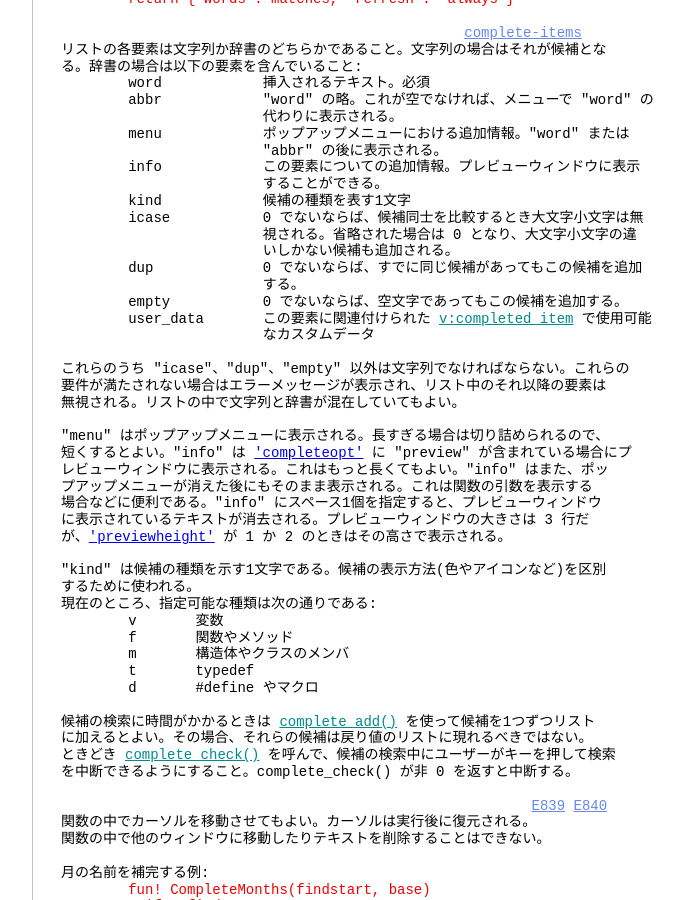
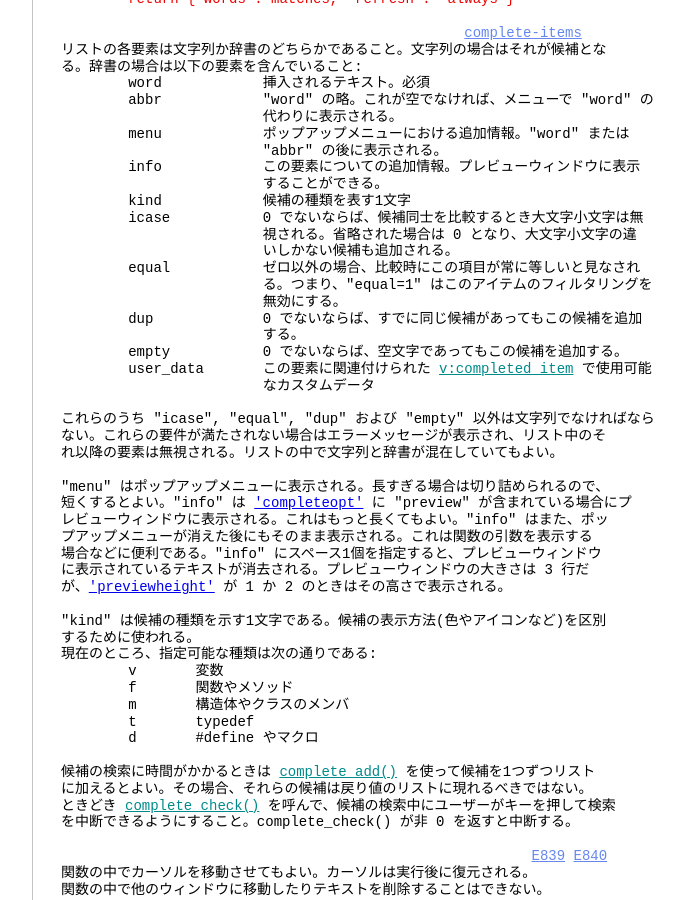
Before and after one commit to vim-jp/vimdoc-ja, a Jekyll site: the page built from insert.html, in a window 1280 px wide and 900 px high, scrolled down 17475 px. Shown: the whole window, without its empty margins (340-1024 px from the left). Built offline with Jekyll 4.4.1, drawn with Linux system fonts in a browser that asks for light colours; nearby versions of some CDN libraries; comment, search, counter and statistics services are not loaded; some of the changed text lies outside the part shown.

Commit message:
Generated by Travis JOB 1971.1
https://travis-ci.org/vim-jp/vimdoc-ja-working/builds/518077540

```diff
--- a/insert.html
+++ b/insert.html
@@ -3,7 +3,7 @@ layout: vimdoc
 helpname: 'insert'
 ---
 <div id='vimCodeElement'>
-<a class="Constant" href="insert.html" name="insert.txt">insert.txt</a>&nbsp;&nbsp;&nbsp;&nbsp;For&nbsp;<span class="Identifier">Vim バージョン 8.1.</span>&nbsp;&nbsp;Last change: 2019 Mar 26<br>
+<a class="Constant" href="insert.html" name="insert.txt">insert.txt</a>&nbsp;&nbsp;&nbsp;&nbsp;For&nbsp;<span class="Identifier">Vim バージョン 8.1.</span>&nbsp;&nbsp;Last change: 2019 Apr 06<br>
 <br>
 <br>
 &nbsp;&nbsp;&nbsp;&nbsp;&nbsp;&nbsp;&nbsp;&nbsp;&nbsp;&nbsp;&nbsp;&nbsp;&nbsp;&nbsp;&nbsp;&nbsp;<span class="Identifier">VIMリファレンスマニュアル&nbsp;&nbsp;&nbsp;&nbsp;by Bram Moolenaar</span><br>
@@ -1046,15 +1046,18 @@ C++ 用の最初のバージョンが存在する。<br>
 &nbsp;&nbsp;&nbsp;&nbsp;&nbsp;&nbsp;&nbsp;&nbsp;icase&nbsp;&nbsp;&nbsp;&nbsp;&nbsp;&nbsp;&nbsp;&nbsp;&nbsp;&nbsp; 0 でないならば、候補同士を比較するとき大文字小文字は無<br>
 &nbsp;&nbsp;&nbsp;&nbsp;&nbsp;&nbsp;&nbsp;&nbsp;&nbsp;&nbsp;&nbsp;&nbsp;&nbsp;&nbsp;&nbsp;&nbsp;&nbsp;&nbsp;&nbsp;&nbsp;&nbsp;&nbsp;&nbsp;&nbsp;視される。省略された場合は 0 となり、大文字小文字の違<br>
 &nbsp;&nbsp;&nbsp;&nbsp;&nbsp;&nbsp;&nbsp;&nbsp;&nbsp;&nbsp;&nbsp;&nbsp;&nbsp;&nbsp;&nbsp;&nbsp;&nbsp;&nbsp;&nbsp;&nbsp;&nbsp;&nbsp;&nbsp;&nbsp;いしかない候補も追加される。<br>
+&nbsp;&nbsp;&nbsp;&nbsp;&nbsp;&nbsp;&nbsp;&nbsp;equal&nbsp;&nbsp;&nbsp;&nbsp;&nbsp;&nbsp;&nbsp;&nbsp;&nbsp;&nbsp; ゼロ以外の場合、比較時にこの項目が常に等しいと見なされ<br>
+&nbsp;&nbsp;&nbsp;&nbsp;&nbsp;&nbsp;&nbsp;&nbsp;&nbsp;&nbsp;&nbsp;&nbsp;&nbsp;&nbsp;&nbsp;&nbsp;&nbsp;&nbsp;&nbsp;&nbsp;&nbsp;&nbsp;&nbsp;&nbsp;る。つまり、&quot;equal=1&quot; はこのアイテムのフィルタリングを<br>
+&nbsp;&nbsp;&nbsp;&nbsp;&nbsp;&nbsp;&nbsp;&nbsp;&nbsp;&nbsp;&nbsp;&nbsp;&nbsp;&nbsp;&nbsp;&nbsp;&nbsp;&nbsp;&nbsp;&nbsp;&nbsp;&nbsp;&nbsp;&nbsp;無効にする。<br>
 &nbsp;&nbsp;&nbsp;&nbsp;&nbsp;&nbsp;&nbsp;&nbsp;dup&nbsp;&nbsp;&nbsp;&nbsp;&nbsp;&nbsp;&nbsp;&nbsp;&nbsp;&nbsp;&nbsp;&nbsp; 0 でないならば、すでに同じ候補があってもこの候補を追加<br>
 &nbsp;&nbsp;&nbsp;&nbsp;&nbsp;&nbsp;&nbsp;&nbsp;&nbsp;&nbsp;&nbsp;&nbsp;&nbsp;&nbsp;&nbsp;&nbsp;&nbsp;&nbsp;&nbsp;&nbsp;&nbsp;&nbsp;&nbsp;&nbsp;する。<br>
 &nbsp;&nbsp;&nbsp;&nbsp;&nbsp;&nbsp;&nbsp;&nbsp;empty&nbsp;&nbsp;&nbsp;&nbsp;&nbsp;&nbsp;&nbsp;&nbsp;&nbsp;&nbsp; 0 でないならば、空文字であってもこの候補を追加する。<br>
 &nbsp;&nbsp;&nbsp;&nbsp;&nbsp;&nbsp;&nbsp;&nbsp;user_data&nbsp;&nbsp;&nbsp;&nbsp;&nbsp;&nbsp; この要素に関連付けられた&nbsp;<a class="Identifier" href="eval.html#v:completed_item">v:completed_item</a>&nbsp;で使用可能<br>
 &nbsp;&nbsp;&nbsp;&nbsp;&nbsp;&nbsp;&nbsp;&nbsp;&nbsp;&nbsp;&nbsp;&nbsp;&nbsp;&nbsp;&nbsp;&nbsp;&nbsp;&nbsp;&nbsp;&nbsp;&nbsp;&nbsp;&nbsp;&nbsp;なカスタムデータ<br>
 <br>
-これらのうち &quot;icase&quot;、&quot;dup&quot;、&quot;empty&quot; 以外は文字列でなければならない。これらの<br>
-要件が満たされない場合はエラーメッセージが表示され、リスト中のそれ以降の要素は<br>
-無視される。リストの中で文字列と辞書が混在していてもよい。<br>
+これらのうち &quot;icase&quot;, &quot;equal&quot;, &quot;dup&quot; および &quot;empty&quot; 以外は文字列でなければなら<br>
+ない。これらの要件が満たされない場合はエラーメッセージが表示され、リスト中のそ<br>
+れ以降の要素は無視される。リストの中で文字列と辞書が混在していてもよい。<br>
 <br>
 &quot;menu&quot; はポップアップメニューに表示される。長すぎる場合は切り詰められるので、<br>
 短くするとよい。&quot;info&quot; は&nbsp;<a class="Type" href="options.html#'completeopt'">'completeopt'</a>&nbsp;に &quot;preview&quot; が含まれている場合にプ<br>
```
